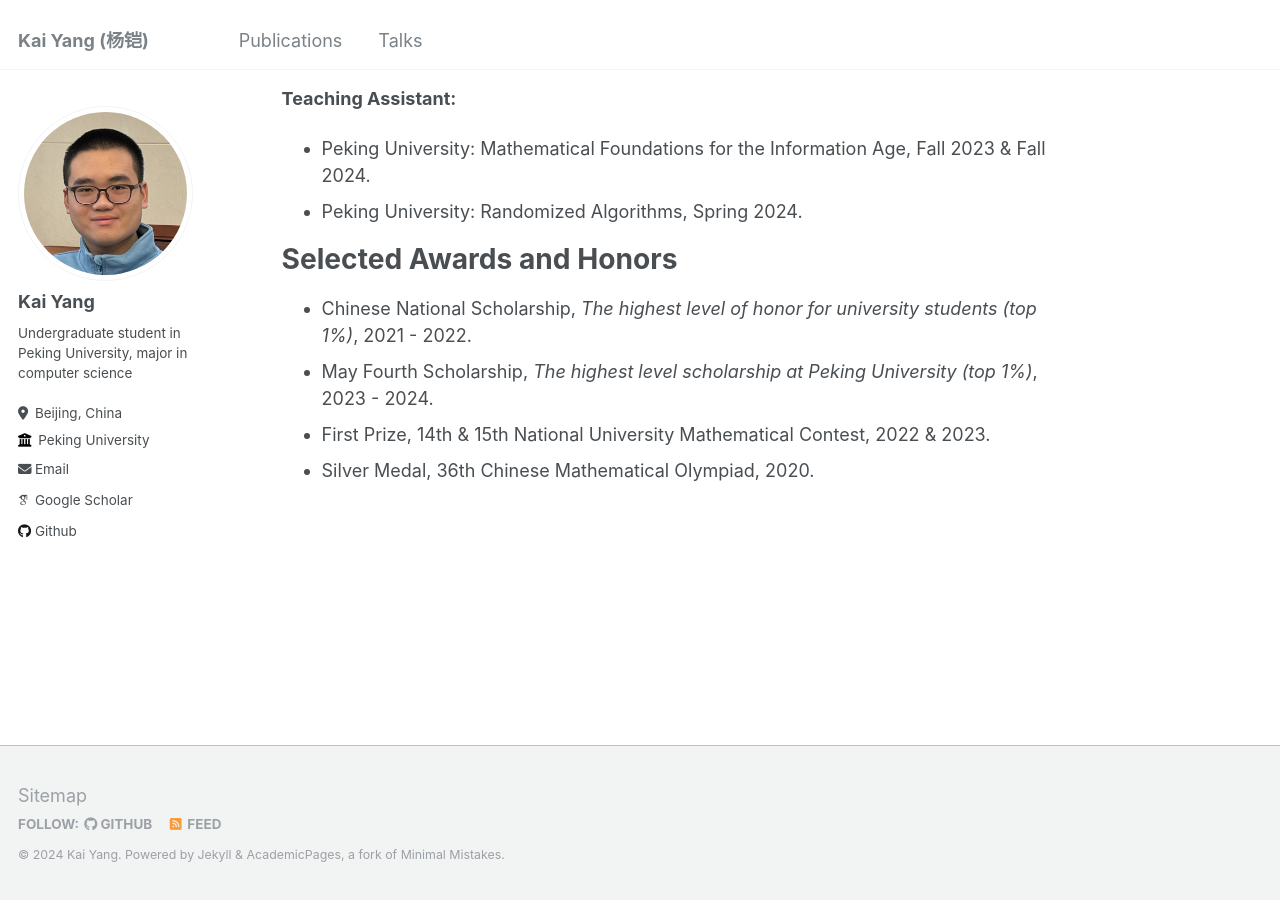
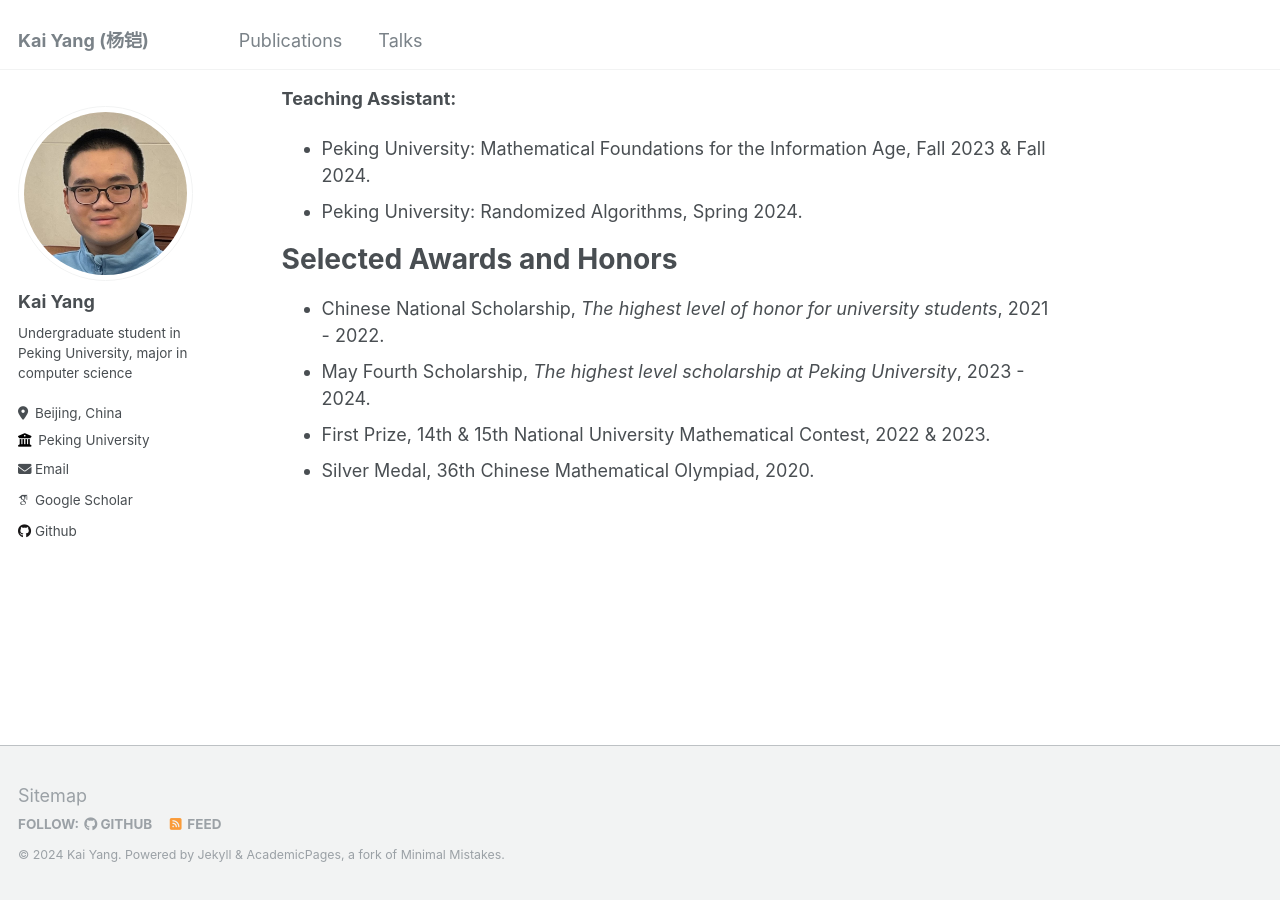
Before and after one commit to YK-YoungK/yk-youngk.github.io, a Jekyll site: the page built from _pages/about.md, in a window 1280 px wide and 900 px high, scrolled down 917 px. Built offline with Jekyll 4.4.1, drawn with Linux system fonts in a browser that asks for light colours; some web fonts are replaced.

Commit message:
Update about.md

```diff
--- a/_pages/about.md
+++ b/_pages/about.md
@@ -16,10 +16,10 @@ Publications and Preprints
 ======
 <sub>\* means equal contribution. See the [Publications](/publications/) page for more details. </sub>
 
-1. [Do Efficient Transformers Really Save Computation?](https://openreview.net/forum?id=xLikRS9OhW)\\
+1. [Do Efficient Transformers Really Save Computation?](https://arxiv.org/abs/2402.13934)\\
 **Kai Yang**, Jan Ackermann, Zhenyu He, Guhao Feng, Bohang Zhang, Yunzhen Feng, Qiwei Ye, Di He, Liwei Wang. In [ICML 2024](https://icml.cc//Conferences/2024).
 
-2. [Two Stones Hit One Bird: Bilevel Positional Encoding for Better Length Extrapolation](https://openreview.net/forum?id=luqH1eL4PN)\\
+2. [Two Stones Hit One Bird: Bilevel Positional Encoding for Better Length Extrapolation](https://arxiv.org/abs/2401.16421)\\
 Zhenyu He\*, Guhao Feng\*, Shengjie Luo\*, **Kai Yang**, Liwei Wang, Jingjing Xu, Zhi Zhang, Hongxia Yang, Di He. In [ICML 2024](https://icml.cc//Conferences/2024). [Code](https://github.com/zhenyuhe00/BiPE).
 
 3. [How Numerical Precision Affects Mathematical Reasoning Capabilities of LLMs](https://arxiv.org/abs/2410.13857)\\
@@ -39,8 +39,8 @@ Professional Services
 
 Selected Awards and Honors
 ======
-* Chinese National Scholarship, *The highest level of honor for university students (top 1%)*, 2021 - 2022.
-* May Fourth Scholarship, *The highest level scholarship at Peking University (top 1%)*, 2023 - 2024.
+* Chinese National Scholarship, *The highest level of honor for university students*, 2021 - 2022.
+* May Fourth Scholarship, *The highest level scholarship at Peking University*, 2023 - 2024.
 * First Prize, 14th & 15th National University Mathematical Contest, 2022 & 2023.
 * Silver Medal, 36th Chinese Mathematical Olympiad, 2020.
 
```
